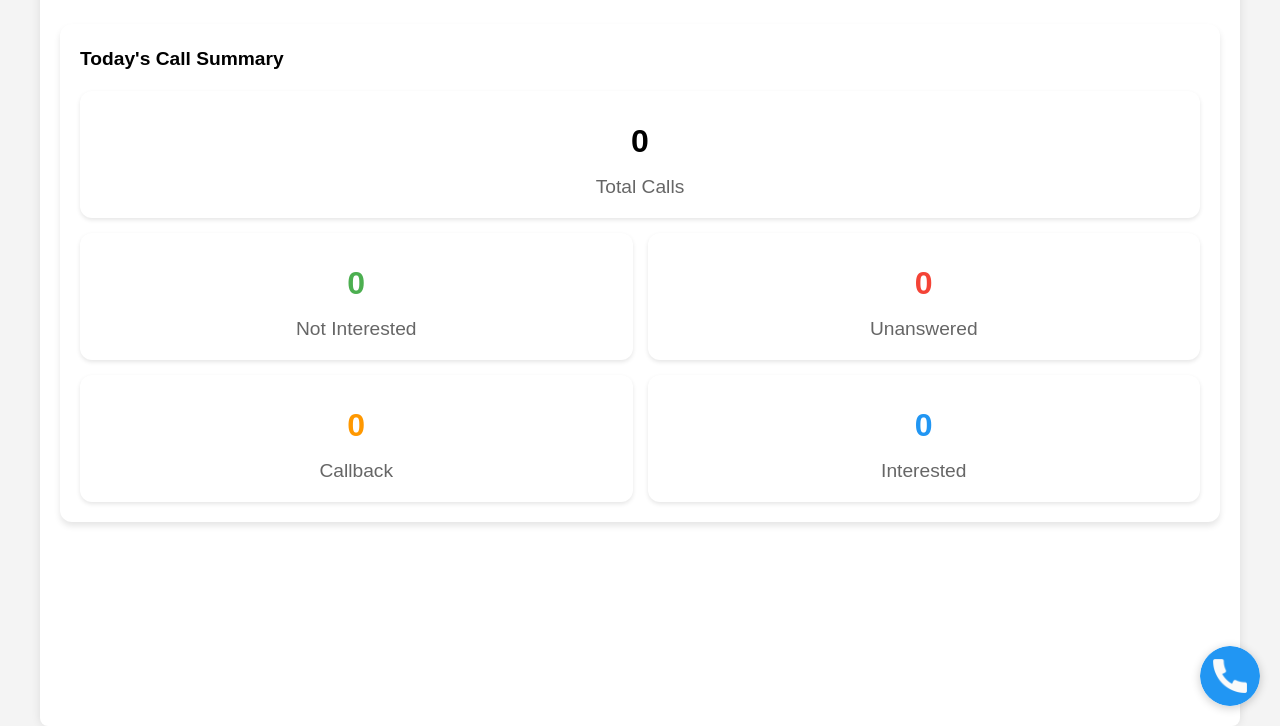
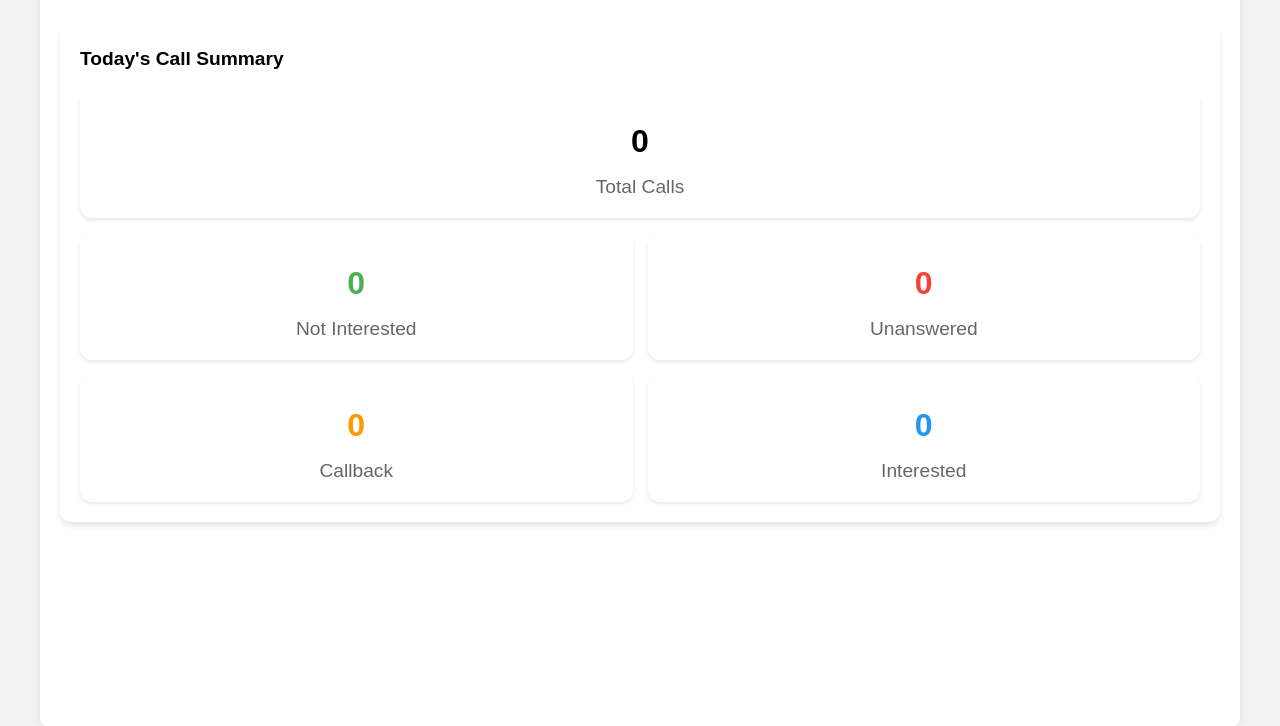
Before and after one commit to aleembhd/version12, a plain HTML site: page today_calls.html in a window 1280 px wide. Shown: the part 74-800 px from the top of the page. Drawn offline with nearby package versions, Linux system fonts and the light colour scheme; no server answers.

Commit message:
Update today_calls.html

```diff
--- a/today_calls.html
+++ b/today_calls.html
@@ -223,9 +223,7 @@
         </div>
     </div>
 
-    <div class="floating-image" id="dialpadTrigger">
-        <img src="images/telephone.png" alt="Floating Image">
-    </div>
+
 
     <div class="calendar-container" id="calendarContainer">
         <div class="calendar-content">
```
